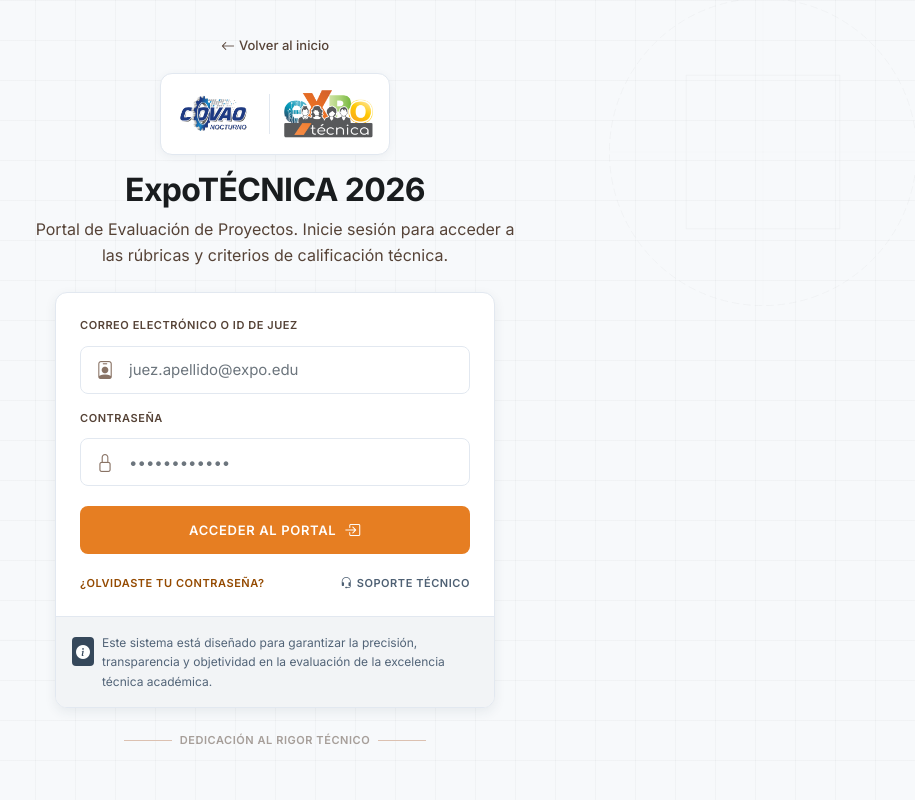
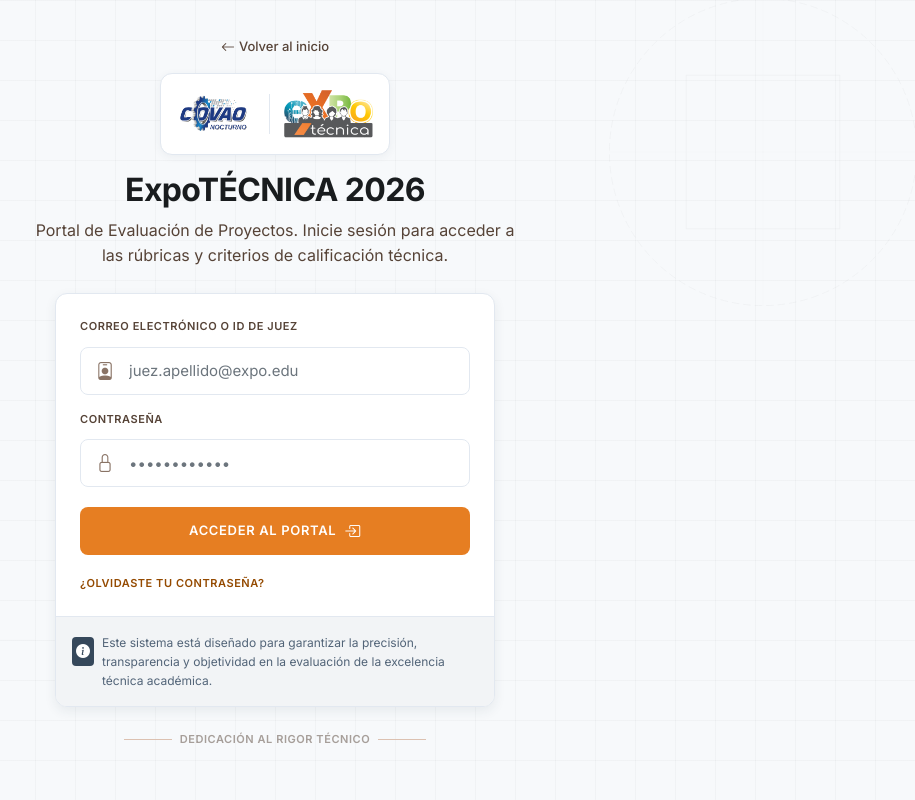
Before and after one commit to chava2707/expotecnica-2026, a Laravel app: page /login in a window 1280 px wide. Shown: the whole page, without its empty margins (365-1280 px from the left). Run offline with Laravel 12, Linux system fonts and the light colour scheme; style sheets or scripts are compiled from the project's sources.

Commit message:
Update login.blade.php

```diff
--- a/resources/views/Auth/login.blade.php
+++ b/resources/views/Auth/login.blade.php
@@ -90,11 +90,6 @@
                            style="font-size: 0.6875rem; font-weight: 600; text-transform: uppercase; letter-spacing: 0.05em;">
                             ¿Olvidaste tu contraseña?
                         </a>
-                        <a href="#" class="text-decoration-none d-inline-flex align-items-center gap-1 link-secondary-custom"
-                           style="font-size: 0.6875rem; font-weight: 600; text-transform: uppercase; letter-spacing: 0.05em;">
-                            <i class="bi bi-headset" style="font-size: 0.75rem;"></i>
-                            Soporte Técnico
-                        </a>
                     </div>
                 </form>
             </div>
```
